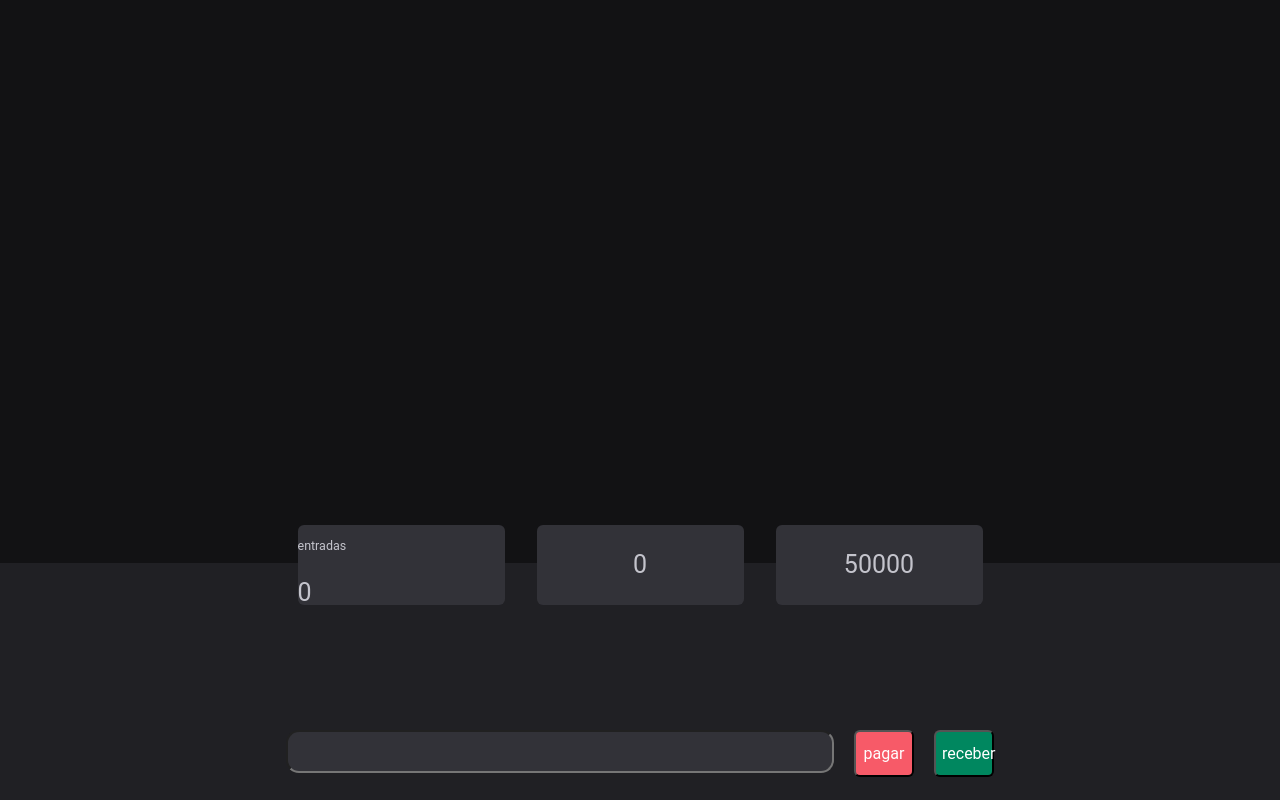
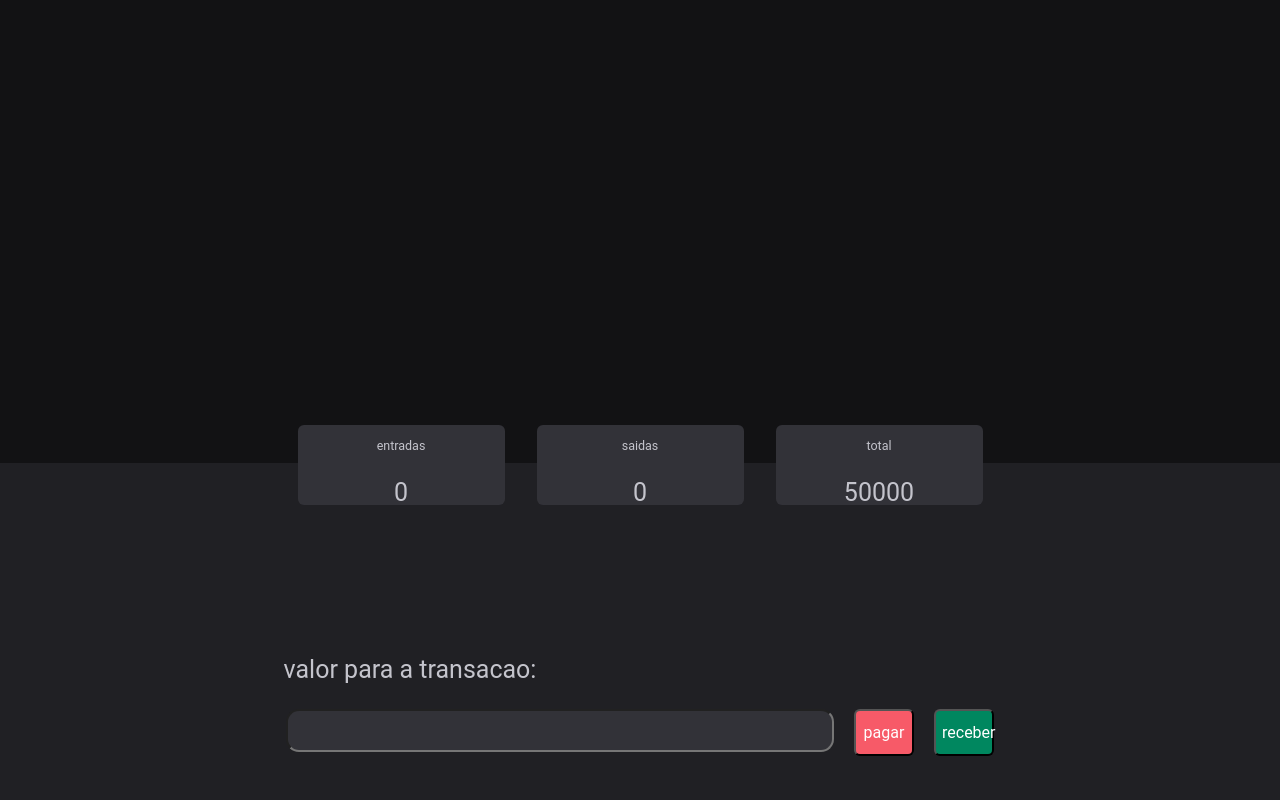
Before and after one commit to iurilugao01/projetos, a plain HTML site: page index.html in a window 1280 px wide. Both pictures are taken after a click on the button "pagar". Drawn offline with Linux system fonts and the light colour scheme.

Commit message:
Add files via upload

```diff
--- a/index.html
+++ b/index.html
@@ -18,11 +18,20 @@
         <p id="entrada">0</p>
       </div>
       <div id="box2">
+        <div class="miniHeader">
+          <p>saidas</p>
+        </div>
         <p id="saida">0</p>
       </div>
       <div id="box3">
+        <div class="miniHeader">
+          <p>total</p>
+        </div>
         <p id="saldo">50000</p>
       </div>
+    </div>
+    <div id="formHeader">
+      <p>valor para a transacao:</p>
     </div>
     <div id="form">
         <input  id="debito" type="text" onkeypress="return event.charCode >= 48 && event.charCode <= 57">
--- a/script.js
+++ b/script.js
@@ -1,9 +1,5 @@
 let inputDebito = document.getElementById('debito')
 let saldo = document.getElementById('saldo')
-
-  if(parseFloat(inputDebito.value) = NaN ) {
-    inputDebito.value = "0"
-  }
 
 let entrada = document.getElementById('entrada')
 let saida = document.getElementById('saida')
@@ -19,18 +15,23 @@ let saida = document.getElementById('saida')
   }
 
 function pagar() {
+
     let saldoNumber = parseFloat(saldo.innerText)
     let debitoNumber = parseFloat(inputDebito.value)
 
-    saida.innerText = String(inputDebito.value)
-    localStorage.setItem("saida", saida.innerText)
+    let saidaNumber = parseFloat(saida.innerText)
+
+    if(inputDebito.value !== "" && !isNaN(debitoNumber)) {
+      saida.innerText = String(saidaNumber + debitoNumber);
+    }
 
     if(inputDebito.value !== "" && !isNaN(debitoNumber)) {
         saldo.innerText = String(saldoNumber - debitoNumber);
       }
 
+    localStorage.setItem("saida", saida.innerText)
+    localStorage.setItem("saldo", saldo.innerText)
 
-    localStorage.setItem("saldo", saldo.innerText)
     inputDebito.value = null
 
 
@@ -39,13 +40,18 @@ function receber() {
     let saldoNumber = parseFloat(saldo.innerText)
     let debitoNumber = parseFloat(inputDebito.value)
 
-    entrada.innerText = String(inputDebito.value)
-    localStorage.setItem("entrada", entrada.innerText)
+    let entradaNumber = parseFloat(entrada.innerText)
+
+    if(inputDebito.value !== "" && !isNaN(debitoNumber)) {
+      entrada.innerText = String(entradaNumber + debitoNumber);
+    }
 
     if(inputDebito.value !== "" && !isNaN(debitoNumber)) {
         saldo.innerText = String(saldoNumber + debitoNumber);
       }
 
+    localStorage.setItem("entrada", entrada.innerText)
     localStorage.setItem("saldo", saldo.innerText)
+
     inputDebito.value = null
 }
--- a/styles.css
+++ b/styles.css
@@ -10,7 +10,7 @@ body {
 }
 #Background1 {
     position: absolute;
-    height: 575px;
+    height: 475px;
     left: 0;
     right: 0;
     top: -12px;
@@ -19,7 +19,7 @@ body {
 #container1 {
     position: relative;
     display: flex;
-    top:525px;
+    top: 425px;
     justify-content: center;
 }
 #box1 {
@@ -27,7 +27,7 @@ body {
     width: 207px;
     height: 80px;
     border-radius: 6px;
-    text-align: left;
+    text-align: center;
 }
 #box2 {
     margin-right: 32px;
@@ -48,11 +48,19 @@ body {
 .miniHeader {
     font-size: 12.5px;
 }
+#formHeader {
+    display: flex;
+    position: relative;
+    justify-content: center;
+    top: 550px;
+    right: 230px;
+    font-family: 'Roboto';
+}
 #form {
     position: relative;
     display: flex;
     justify-content: center;
-    top: 650px;
+    top: 550px;
 }
 #debito {
     height: 37px;
@@ -62,6 +70,7 @@ body {
     color: #E1E1E6;
     font-family: 'roboto';
     font-size: 25px;
+    outline: none;
 }
 #pay {
     height: 47px;
```
